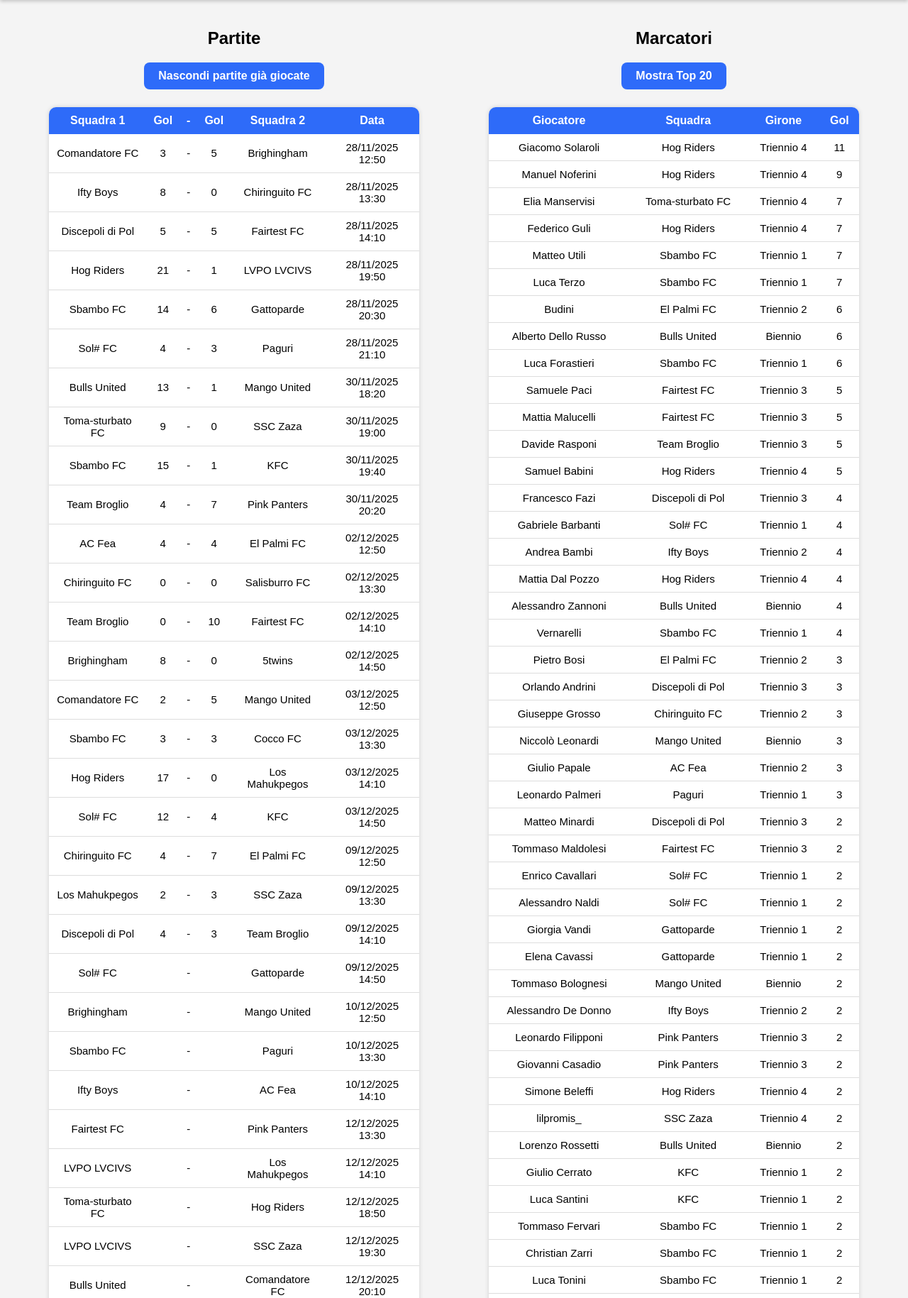
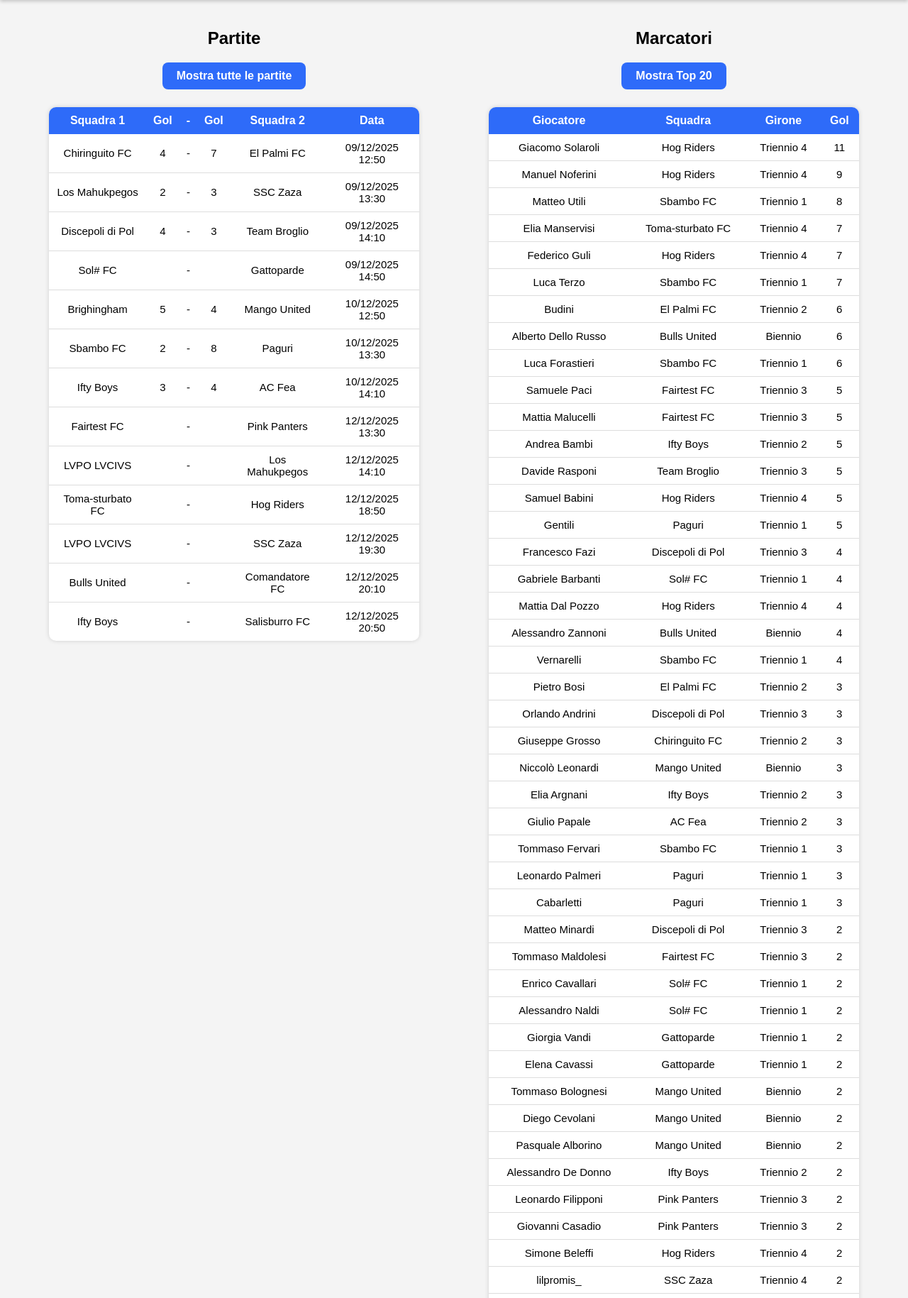
Before and after one commit to Piccione090big/Oriani-League-website, a PHP site: page / in a window 1280 px wide. Shown: the part 118-1947 px from the top of the page at 71% size. Run offline with PHP 8.4, Linux system fonts and the light colour scheme.

Commit message:
Add files via upload

```diff
--- a/database/calciatori.txt
+++ b/database/calciatori.txt
@@ -56,14 +56,14 @@
 56;Ascanio Serrai;0;17
 57;Alessandro Gismondi;0;6
 58;Tommaso Bolognesi;0;6
-59;Diego Cevolani;0;6
+59;Diego Cevolani;2;6
 60;Filippo Tassinari;0;6
-61;pasquiii._ ;0;6
+61;Pasquale Alborino;2;6
 62;edo_pranz0 ;0;6
 63;Niccolò Leonardi;0;6
-64;Elia Argnani;0;13
+64;Elia Argnani;2;13
 65;Jacopo Martini;0;13
-66;Andrea Bambi;0;13
+66;Andrea Bambi;1;13
 67;Alessandro De Donno;0;13
 68;Marco Mari;0;13
 69;Lorenzo Placci;0;13
@@ -122,10 +122,10 @@
 122;Filippo Greggio;1;25
 123;Filippo Molducci;0;25
 124;Mattia Romagnoli;0;25
-125;Gabriele Miserocchi;0;3
+125;Gabriele Miserocchi;1;3
 126;Alberto Giovannini;0;3
-127;Christian Filippini;0;3
-128;Lorenzo Marsiglio;0;3
+127;Christian Filippini;1;3
+128;Lorenzo Marsiglio;1;3
 129;Buzzi;0;3
 130;Alberto Dello Russo;0;1
 131;Alessandro Zannoni;0;1
@@ -136,16 +136,16 @@
 136;Luca Santini;0;10
 137;Giulio Papale;0;14
 138;Leo Stecchi;0;14
-139;Tommaso Gori;0;14
+139;Tommaso Gori;2;14
 140;Lorenzo Savelli;0;14
-141;Giacomo Suprani;0;14
+141;Giacomo Suprani;1;14
 142;Andrea Neri;0;14
-143;Matteo Aresu;0;14
+143;Matteo Aresu;1;14
 144;Alessandro Bertini;0;1
 145;Leonardo Muratori;0;1
 146;Gennaro Palazzo;0;1
-147;Tommaso Fervari;0;11
-148;Matteo Utili;0;11
+147;Tommaso Fervari;1;11
+148;Matteo Utili;1;11
 149;Luca Terzo;0;11
 150;Christian Zarri;0;11
 151;Luca Forastieri;0;11
@@ -161,3 +161,6 @@
 161;Alessandro Ruggeri;0;8
 162;Beatrice Pantarotto;0;21
 163;Edige Oussa;0;26
+164;Brogna;1;3
+165;Gentili;5;8
+166;Cabarletti;3;8
--- a/database/marcatori.txt
+++ b/database/marcatori.txt
@@ -93,3 +93,18 @@
 93;21;122;1
 94;24;8;4
 95;24;78;3
+96;20;125;1
+97;20;127;1
+98;20;128;1
+99;20;164;1
+100;20;59;2
+101;20;61;2
+102;22;147;1
+103;22;148;1
+104;22;165;5
+105;22;166;3
+106;25;64;2
+107;25;66;1
+108;25;139;2
+109;25;141;1
+110;25;143;1
--- a/database/partite.txt
+++ b/database/partite.txt
@@ -17,12 +17,12 @@
 17;24;26;17;0;2025-12-03 14:10
 18;9;10;12;4;2025-12-03 14:50
 19;15;16;4;7;2025-12-09 12:50
-20;3;6;null;null;2025-12-10 12:50
+20;3;6;5;4;2025-12-10 12:50
 21;26;25;2;3;2025-12-09 13:30
-22;11;8;null;null;2025-12-10 13:30
+22;11;8;2;8;2025-12-10 13:30
 23;21;22;null;null;2025-12-12 13:30
 24;18;19;4;3;2025-12-09 14:10
-25;13;14;null;null;2025-12-10 14:10
+25;13;14;3;4;2025-12-10 14:10
 26;27;26;null;null;2025-12-12 14:10
 27;9;12;null;null;2025-12-09 14:50
 28;23;24;null;null;2025-12-12 18:50
--- a/database/squadre.txt
+++ b/database/squadre.txt
@@ -1,17 +1,17 @@
 1;1;3;12;Bulls United
 2;1;0;-5;Comandatore FC
-3;1;6;10;Brighingham
+3;1;9;11;Brighingham
 4;1;0;-8;5twins
 5;1;0;0;Barciolona
-6;1;3;-9;Mango United
+6;1;3;-10;Mango United
 7;2;1;0;Cocco FC
-8;2;0;-1;Paguri
+8;2;3;5;Paguri
 9;2;6;9;Sol# FC
 10;2;0;-22;KFC
-11;2;7;22;Sbambo FC
+11;2;7;16;Sbambo FC
 12;2;0;-8;Gattoparde
-13;3;3;8;Ifty Boys
-14;3;1;0;AC Fea
+13;3;3;7;Ifty Boys
+14;3;4;1;AC Fea
 15;3;1;-11;Chiringuito FC
 16;3;4;3;El Palmi FC
 17;3;1;0;Salisburro FC
--- a/index.html
+++ b/index.html
@@ -79,7 +79,7 @@
         <div style="display: flex; gap: 40px; max-width: 1200px; margin: 20px auto;">
             <div style="flex: 1; text-align: center;">
                 <h2>Partite</h2>
-                <button id="hideShow" onclick="HideShow()">Nascondi partite già giocate</button>
+                <button id="hideShow" onclick="HideShow()">Mostra tutte le partite</button>
                 <table id="gamesTable" class="games-table">
                     <tr>
                         <th>Squadra 1</th>
@@ -486,7 +486,14 @@
     `;
     }
 
+    let showAllGames = false;
+    let allGamesCache = [];
+    let allSquadreCache = [];
+
     function renderGames(games, squadre) {
+        allGamesCache = games;
+        allSquadreCache = squadre;
+
         const table = document.getElementById("gamesTable");
         table.innerHTML = `
         <tr>
@@ -499,9 +506,17 @@
         </tr>
     `;
 
-        games.sort((a, b) => new Date(a.orario) - new Date(b.orario));
+        const now = new Date();
+        const oneWeekAgo = new Date(now.getTime() - 7 * 24 * 60 * 60 * 1000);
+        const nextWeek = new Date(now.getTime() + 3 * 24 * 60 * 60 * 1000);
 
-        games.forEach(g => {
+        let list = showAllGames
+            ? games
+            : games.filter(g => new Date(g.orario) >= oneWeekAgo && new Date(g.orario) <= nextWeek);
+
+        list.sort((a, b) => new Date(a.orario) - new Date(b.orario));
+
+        list.forEach(g => {
             const team1 = squadre.find(s => s.id === g.id1)?.nome ?? "???";
             const team2 = squadre.find(s => s.id === g.id2)?.nome ?? "???";
 
@@ -562,20 +577,12 @@
     }
 
     function HideShow() {
-        const btn = document.getElementById("hideShow");
-        const rows = document.querySelectorAll("tr.played");
+        showAllGames = !showAllGames;
 
-        const hide = "Nascondi partite già giocate";
-        const show = "Mostra partite già giocate";
+        document.getElementById("hideShow").innerHTML =
+            showAllGames ? "Mostra ultime partite" : "Mostra tutte le partite";
 
-        const hideGames = btn.innerHTML === hide;
-
-        rows.forEach(r => {
-            if (hideGames) r.classList.add("hidden");
-            else r.classList.remove("hidden");
-        });
-
-        btn.innerHTML = hideGames ? show : hide;
+        renderGames(allGamesCache, allSquadreCache);
     }
 
     let showingTop20 = false;
```
Also changed, not shown: style.css (+53 -38 lines).
